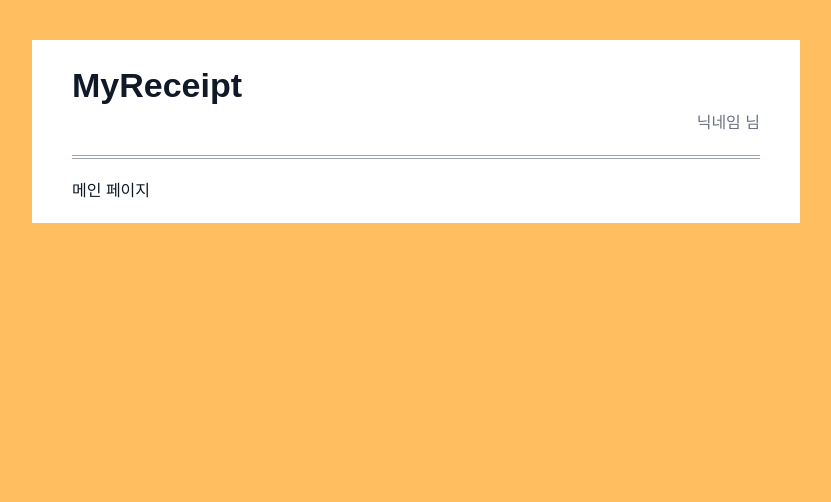
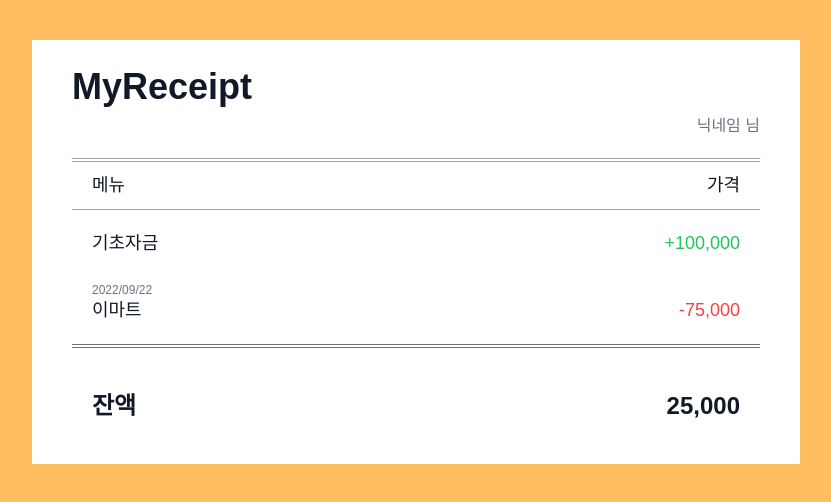
Before and after one commit to crewd/MyReceipt, a Next.js app: page / in a window 1280 px wide. Shown: the top 502 px of the page, without its empty margins (224-1055 px from the left). Built offline with nearby package versions, Linux system fonts and the light colour scheme.

Commit message:
feat: 메인 페이지 추가

```diff
--- /dev/null
+++ b/components/common/BreakDownCard.tsx
@@ -0,0 +1,15 @@
+const BreakDownCard = ({ title, date, price }: { title: string; date?: string; price: number }) => {
+  return (
+    <div className="p-[20px] flex justify-between text-md hover:bg-gray-100/80 cursor-pointer">
+      <div className="relative">
+        <span>{title}</span>
+        <span className="absolute bottom-[25px] left-0 text-xs text-gray-500">{date}</span>
+      </div>
+      <span className={`${price > 0 ? 'text-green-500' : 'text-red-500'}`}>
+        {price > 0 ? `+${price.toLocaleString()}` : price.toLocaleString()}
+      </span>
+    </div>
+  );
+};
+
+export default BreakDownCard;
--- a/components/layout/AppLayout.tsx
+++ b/components/layout/AppLayout.tsx
@@ -5,7 +5,7 @@ const AppLayout = ({ children }: { children: React.ReactNode }) => {
         <h1 className="font-bold text-xxl">MyReceipt</h1>
         <p className="flex justify-end w-full text-gray-500">닉네임 님</p>
       </header>
-      <main className="py-[20px]">{children}</main>
+      <main>{children}</main>
     </div>
   );
 };
--- a/pages/index.tsx
+++ b/pages/index.tsx
@@ -1,5 +1,51 @@
+import BreakDownCard from '../components/common/BreakDownCard';
+
+const data = {
+  basicFunds: 100000,
+  consumption: [
+    {
+      title: '이마트',
+      date: '2022/09/22',
+      price: -75000,
+    },
+  ],
+};
+
 const MainPage = () => {
-  return <div>메인 페이지</div>;
+  const priceCalc = () => {
+    let consumption = 0;
+
+    data.consumption.map((value) => {
+      consumption += value.price;
+    });
+
+    const result = data.basicFunds + consumption;
+    return result;
+  };
+
+  return (
+    <div>
+      <nav className="flex justify-between text-md px-[20px] py-[10px] border-b border-gray-400">
+        <div>메뉴</div>
+        <div>가격</div>
+      </nav>
+      <div>
+        <BreakDownCard title="기초자금" price={data.basicFunds} />
+        {data.consumption.map((consumption) => (
+          <BreakDownCard
+            key={consumption.title}
+            title={consumption.title}
+            date={consumption.date}
+            price={consumption.price}
+          />
+        ))}
+      </div>
+      <div className="px-[20px] py-[40px] border-double border-t-4 border-gray-500 flex justify-between">
+        <h2 className="text-lg font-bold">잔액</h2>
+        <div className={`text-lg font-bold`}>{priceCalc().toLocaleString()}</div>
+      </div>
+    </div>
+  );
 };
 
 export default MainPage;
--- a/tailwind.config.js
+++ b/tailwind.config.js
@@ -8,18 +8,16 @@ module.exports = {
       },
       colors: {
         primary: '#FFBF60',
-        plus: '#13DE7C',
-        minus: '#F13B3B',
       },
       fontSize: {
         regular: '16px',
         max: '40px',
-        xxl: '34px',
-        xl: '26px',
+        xxl: '36px',
+        xl: '28px',
         lg: '24px',
-        md: '20px',
-        sm: '12px',
-        xs: '10px',
+        md: '18px',
+        sm: '14px',
+        xs: '12px',
       },
     },
   },
```
